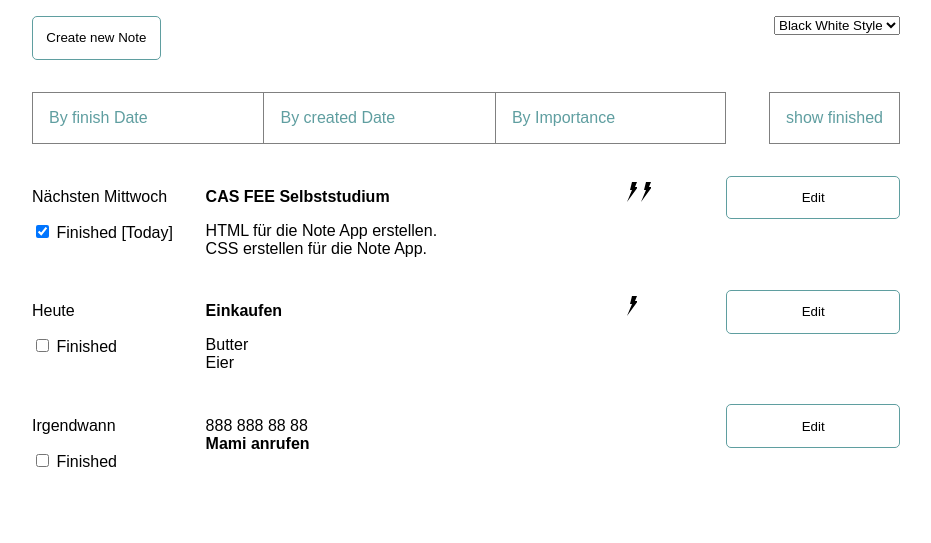
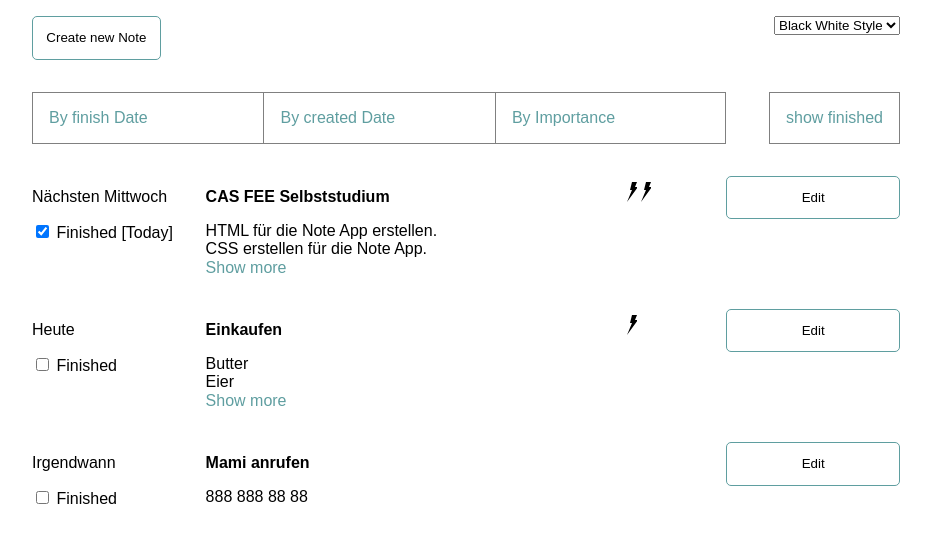
Before and after one commit to judithgull/notes, a web app: file index.html in a window 1280 px wide. Shown: the top 543 px of the page, without its empty margins (174-1105 px from the left). Run offline with its HTML, style and script files only (its server is not run), Linux system fonts and the light colour scheme.

Commit message:
Adds note description with hide-content
adds show more button.

TODO: Adds javascript
Example: http://jsfiddle.net/Wpn94/

```diff
--- a/css/styles.css
+++ b/css/styles.css
@@ -172,7 +172,21 @@ ul {
 }
 
 /* Notes List */
-.note-title {
+.note-title,
+.note-description {
     display: inline-block;
     width: 80%;
 }
+
+.hide-content {
+    overflow: hidden;
+    height: 2.3em;
+}
+
+.show-content {
+    height: auto;
+}
+
+.show-more {
+    display: inline-block;
+}
--- a/index.html
+++ b/index.html
@@ -58,7 +58,12 @@
                                     <img class="i-bolt" src="img/bolt.svg">
                                     <img class="i-bolt" src="img/bolt.svg">
                                 </div>
-                                <p class="t-paragraph">HTML für die Note App erstellen.<br> CSS erstellen für die Note App.</p>
+                                <div class="js-content hide-content">
+                                    <p class="note-description t-paragraph">HTML für die Note App erstellen.<br> CSS erstellen für die Note App.<br> more text</p>
+                                </div>
+                                <div class="show-more">
+                                    <a href="#" class="t-link">Show more</a>
+                                </div>
                             </div>
                             <div class="l-table-cell l-column-3">
                                 <button class="btn btn--full" name="edit" onclick="location.href='note.html'">
@@ -79,7 +84,12 @@
                                 <div class="i-group">
                                     <img class="i-bolt" src="img/bolt.svg">
                                 </div>
-                                <p class="t-paragraph">Butter<br> Eier</p>
+                                <div class="js-content hide-content">
+                                    <p class="note-description t-paragraph">Butter<br> Eier</p>
+                                </div>
+                                <div class="show-more">
+                                    <a href="#" class="t-link">Show more</a>
+                                </div>
                             </div>
                             <div class="l-table-cell l-column-3">
                                 <button class="btn btn--full" name="edit" onclick="location.href='note.html'">
@@ -96,8 +106,8 @@
                                 <label for="note-1">Finished</label>
                             </div>
                             <div class="l-table-cell l-column-2">
-                                <p class="t-paragraph">888 888 88 88</p>
                                 <h3 class="note-title t-title">Mami anrufen</h3>
+                                <p class="note-description t-paragraph">888 888 88 88</p>
                             </div>
                             <div class="l-table-cell l-column-3">
                                 <button class="btn btn--full" name="edit" onclick="location.href='note.html'">
```
